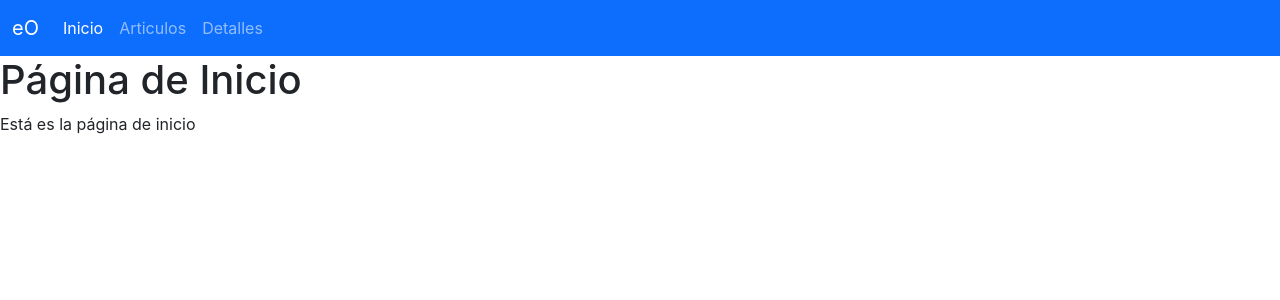
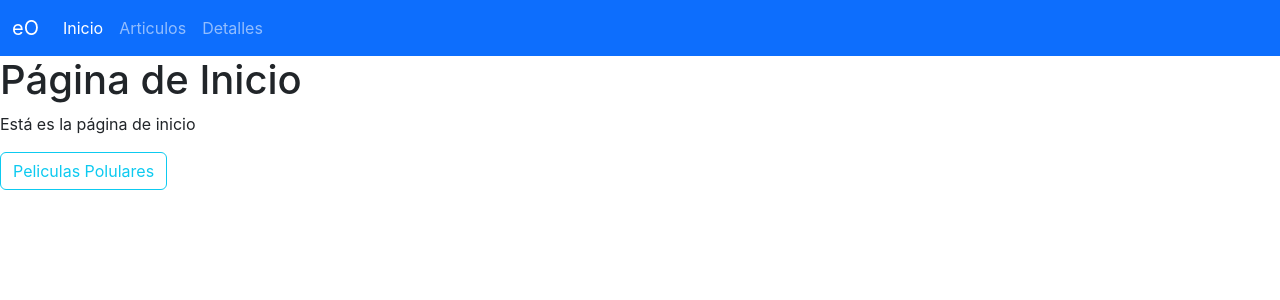
Before and after one commit to eOrrego/tarea-react-limpio, a React (Create React App) app: page /inicio in a window 1280 px wide. Shown: the top 300 px of the page. Built offline with nearby package versions, Linux system fonts and the light colour scheme; the HTML template or start-up script is replaced by a standard one.

Commit message:
Boton peliculas polularas

```diff
--- a/src/pages/Inicio.jsx
+++ b/src/pages/Inicio.jsx
@@ -1,10 +1,16 @@
 import React from 'react'
+import { Link } from 'react-router-dom'
 
 const Inicio = () => {
   return (
     <div>
-        <h1>Página de Inicio</h1>
-        <p>Está es la página de inicio</p>
+      <h1>Página de Inicio</h1>
+      <p>Está es la página de inicio</p>
+
+      <Link to="/articulos">
+        <button className="btn btn-outline-info m-auto">Peliculas Polulares</button>
+      </Link>
+
     </div>
   )
 }
```
